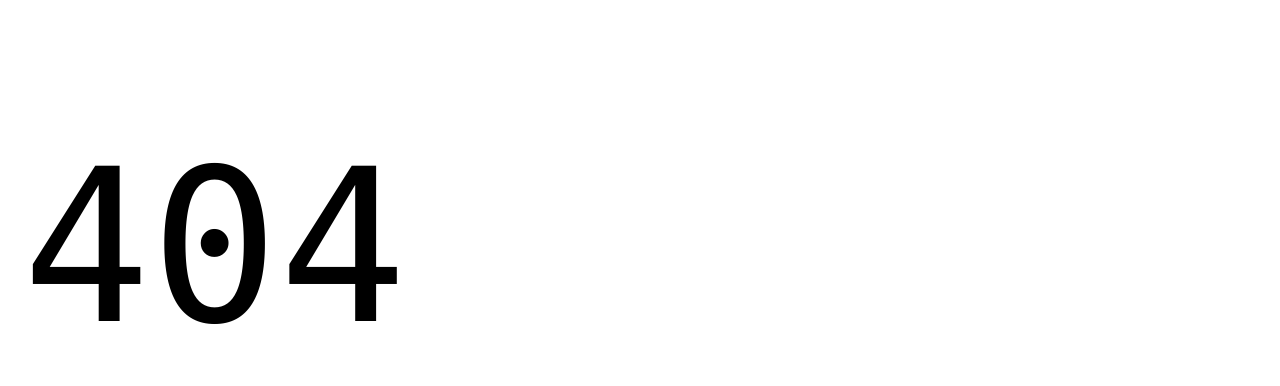
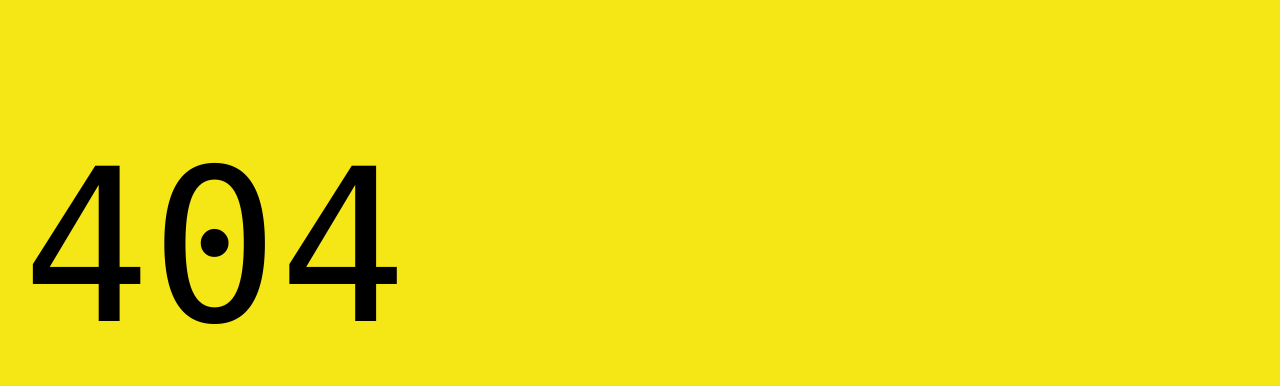
Before and after one commit to manuel-vara/my-hlx-site, a website with bundled scripts: page 404.html in a window 1280 px wide. Shown: the part 61-447 px from the top of the page. Built offline with nearby package versions, Linux system fonts and the light colour scheme; files whose address does not match are found by name.

Commit message:
Update styles.css
changed background-color to yellow variation

```diff
--- a/styles/styles.css
+++ b/styles/styles.css
@@ -14,7 +14,7 @@
   /* colors */
   --link-color: #035fe6;
   --link-hover-color: #136ff6;
-  --background-color: #fff;
+  --background-color: rgb(245, 230, 21);
   --overlay-background-color: #eee;
   --highlight-background-color: #ccc;
   --text-color: #000;
```
